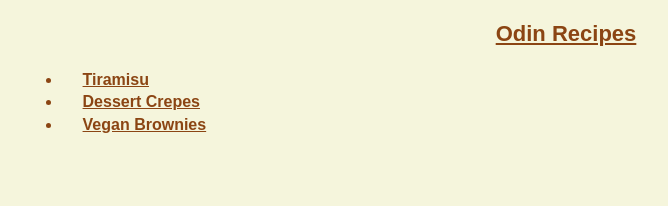
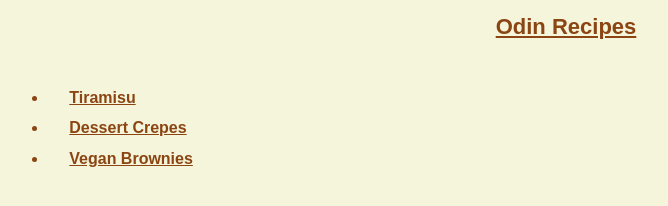
Before and after one commit to jchaedo/odin-recipes, a plain HTML site: page index.html in a window 1280 px wide. Shown: the whole page, without its empty margins (74-742 px from the left). Drawn offline with Linux system fonts and the light colour scheme.

Commit message:
Applying concepts from the margin and box model lessons to odin-recipes

```diff
--- a/index.html
+++ b/index.html
@@ -8,12 +8,12 @@
 	</head>
 
 	<body>
-		<h1>Odin Recipes</h1>
+		<h1 id="main-title">Odin Recipes</h1>
 
 		<ul>
-			<li><a href="recipes/tiramisu.html">Tiramisu</a></li>
-			<li><a href="recipes/crepes.html">Dessert Crepes</a></li>
-			<li><a href="recipes/vegan_brownies.html">Vegan Brownies</a></li>
+			<li class="recipe-link"><a href="recipes/tiramisu.html">Tiramisu</a></li>
+			<li class="recipe-link"><a href="recipes/crepes.html">Dessert Crepes</a></li>
+			<li class="recipe-link"><a href="recipes/vegan_brownies.html">Vegan Brownies</a></li>
 		</ul>
 
 	</body>
--- a/style.css
+++ b/style.css
@@ -1,8 +1,7 @@
 * {
     background-color: beige;
     color: saddlebrown;
-    margin-left: 2%;
-    margin-right: 2%;
+    margin: 0 2%;
     font-family: Arial, Helvetica, sans-serif;
     font-size: 16px;
     font-weight: bold;
@@ -11,7 +10,7 @@
 
 h1, h2 {
     text-decoration: underline;
-    line-height: 1cm;
+    margin: 16px;
 }
 
 h1 {
@@ -25,6 +24,17 @@ h2 {
 
 img {
     display: block;
-    margin-left: auto;
-    margin-right: auto;
+    margin: 10px auto;
   }
+
+#main-title {
+    margin: 16px 0 48px;
+}
+
+.recipe-link {
+    margin: 8px;
+}
+
+.page-bottom {
+    margin: 24px;
+}
```
Also changed, not shown: recipes/crepes.html (+1 -0 lines), recipes/tiramisu.html (+3 -1 lines), recipes/vegan_brownies.html (+2 -0 lines).
